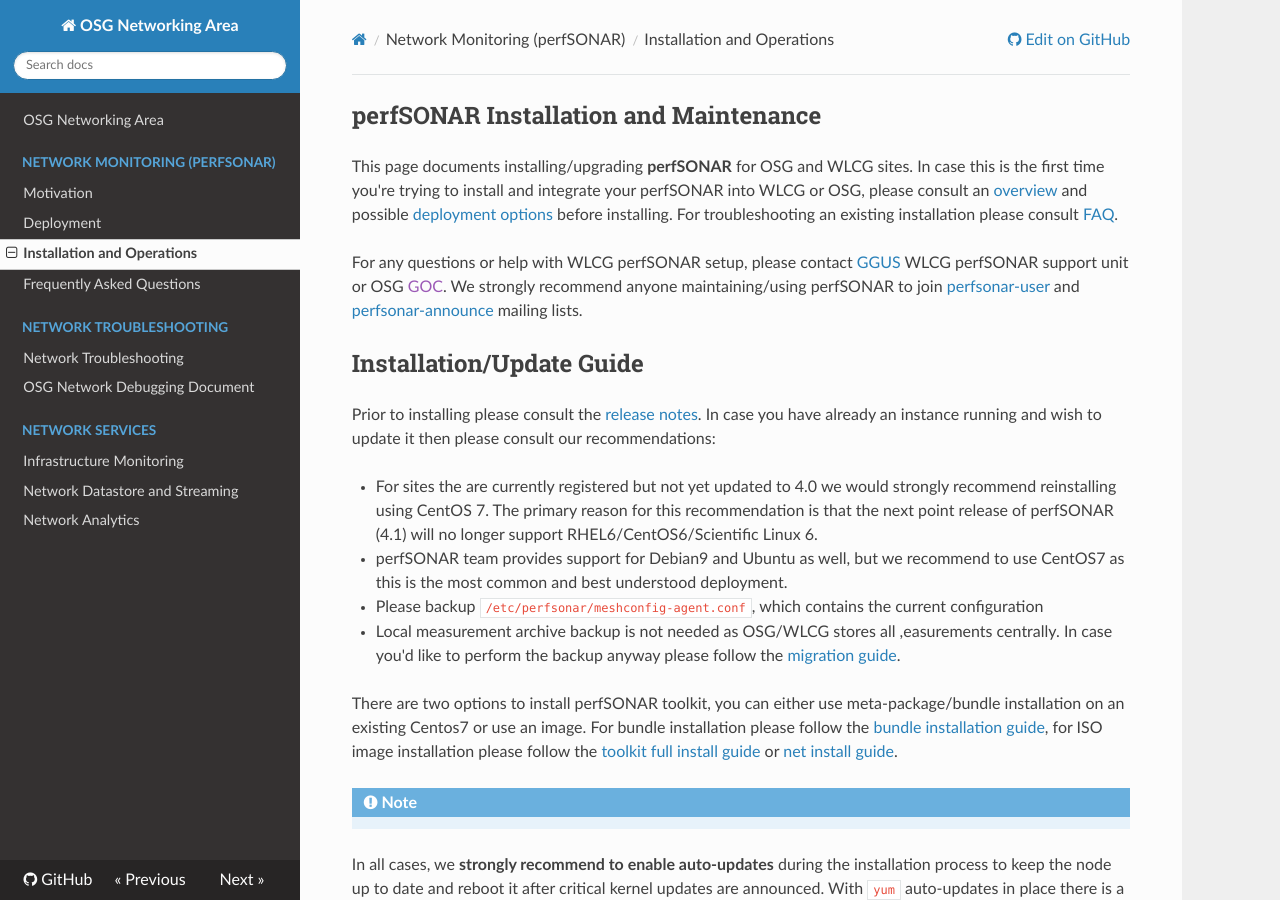
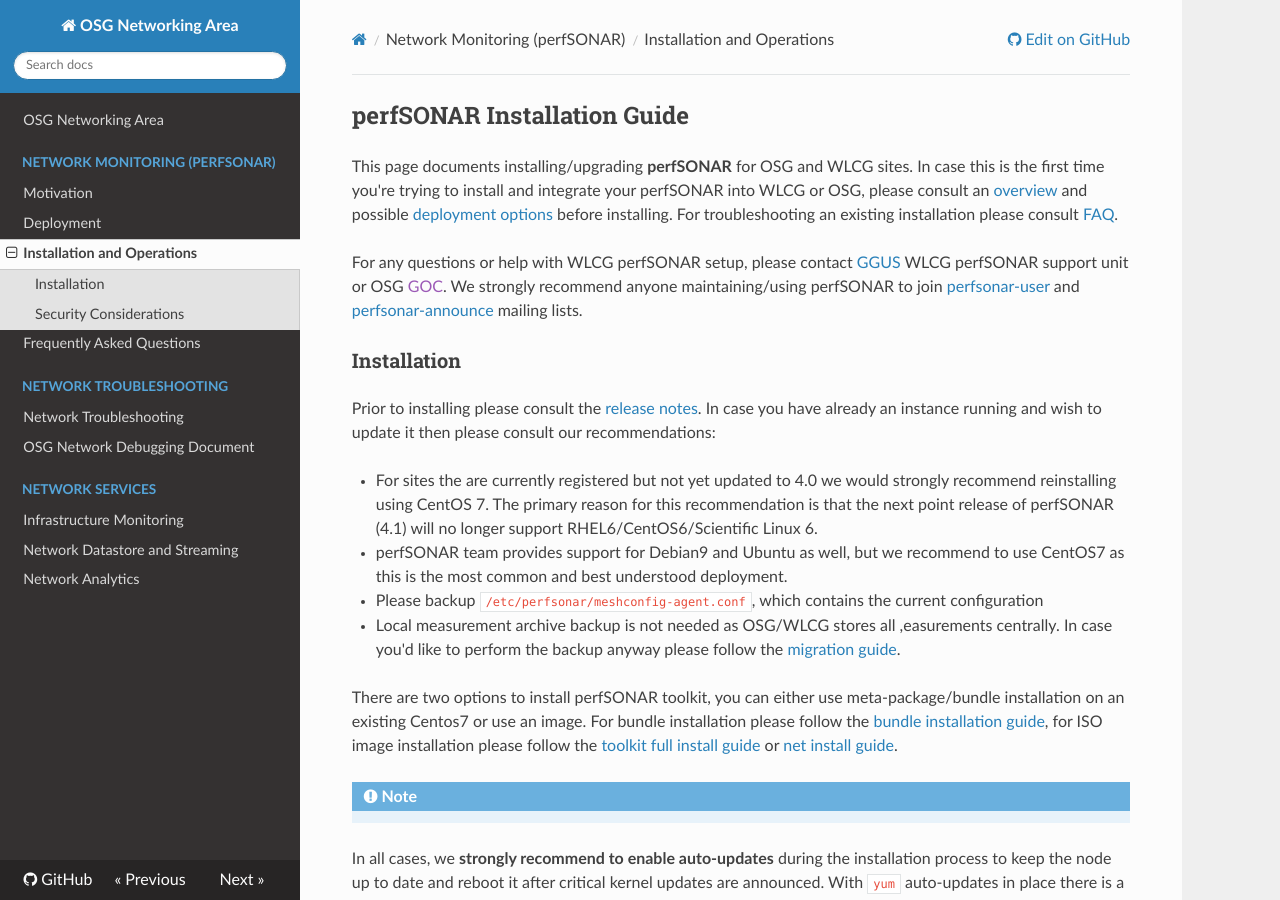
Before and after one commit to osg-htc/networking, an MkDocs documentation site: the page built from docs/perfsonar/installation.md, in a window 1280 px wide and 900 px high. Built offline with MkDocs 1.6.1, drawn with Linux system fonts in a browser that asks for light colours; nearby versions of some CDN libraries; old or Windows-style settings are respelled for this version of MkDocs.

Commit message:
Update installation.md

```diff
--- a/docs/perfsonar/installation.md
+++ b/docs/perfsonar/installation.md
@@ -1,10 +1,10 @@
-## perfSONAR Installation and Maintenance
+## perfSONAR Installation Guide
 
 This page documents installing/upgrading **perfSONAR** for OSG and WLCG sites. In case this is the first time you're trying to install and integrate your perfSONAR into WLCG or OSG, please consult an [overview](perfsonar-in-osg.md) and possible [deployment options](perfsonar/deployment-models.md) before installing. For troubleshooting an existing installation please consult [FAQ](perfsonar/faq.md).
 
 For any questions or help with WLCG perfSONAR setup, please contact [GGUS](https://wiki.egi.eu/wiki/GGUS:WLCG_perfSONAR_FAQ) WLCG perfSONAR support unit or OSG [GOC](). We strongly recommend anyone maintaining/using perfSONAR to join [perfsonar-user](https://lists.internet2.edu/sympa/subscribe/perfsonar-user) and [perfsonar-announce](https://lists.internet2.edu/sympa/subscribe/perfsonar-announce) mailing lists.
 
-## Installation/Update Guide
+### Installation
 
 Prior to installing please consult the [release notes](http://docs.perfsonar.net/manage_update.html#special-upgrade-notes). In case you have already an instance running and wish to update it then please consult our recommendations:
 
@@ -42,8 +42,7 @@
 
 For any further questions, please consult [FAQ](perfsonar/faq.md) pages, perfSONAR documentation (<http://docs.perfsonar.net>) or contact directly WLCG or OSG perfSONAR support units.
 
-
-#### Security Considerations
+### Security Considerations
 
 !!! warning
 	As of the release of perfSONAR 4.0 ALL perfSONAR instances need to have port 443 access to all other perfSONAR instances. This change is because of the new requirements introduced by pScheduler. If sites are unable to reach your instance on port 443, tests may not run and results may not be available.
```
